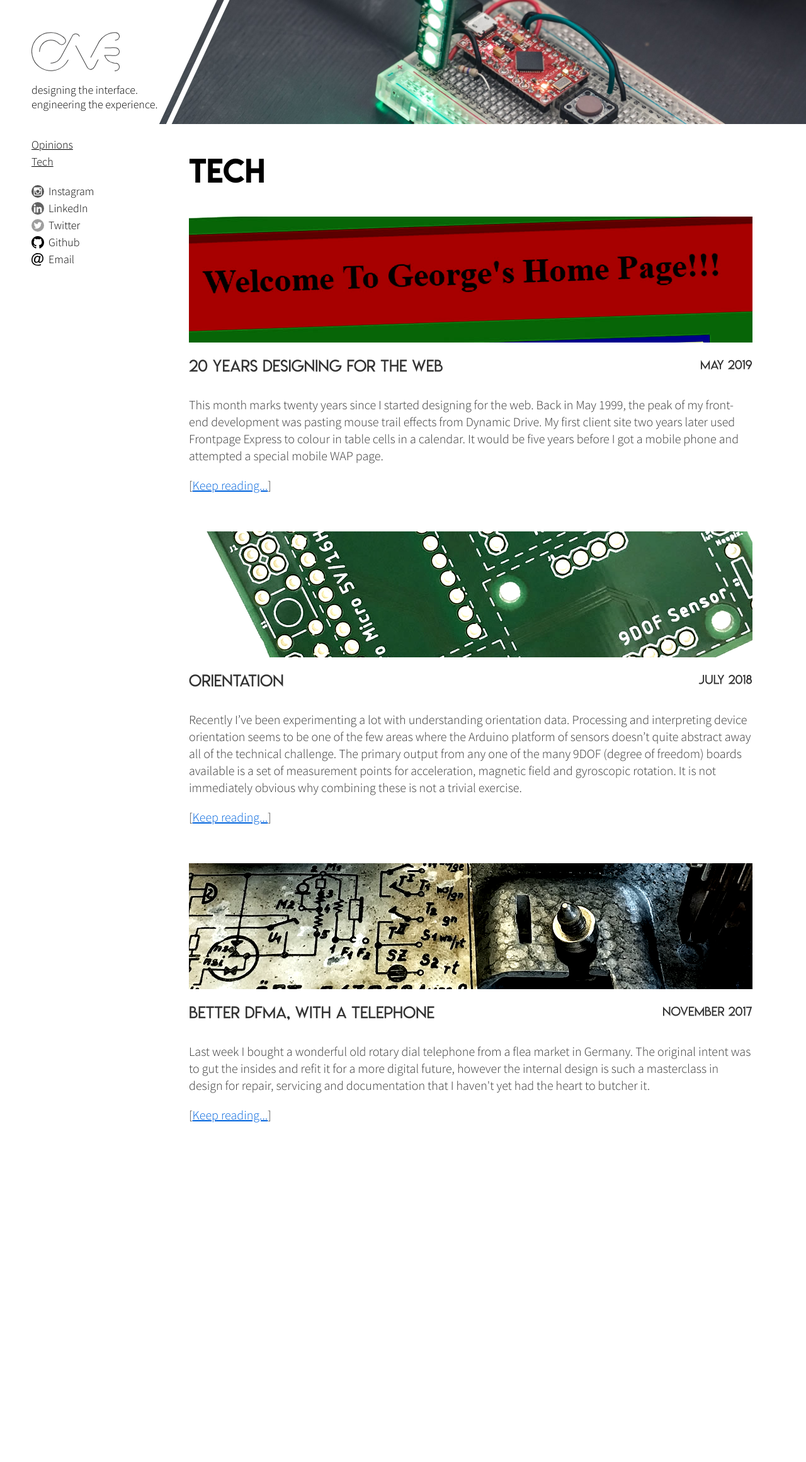
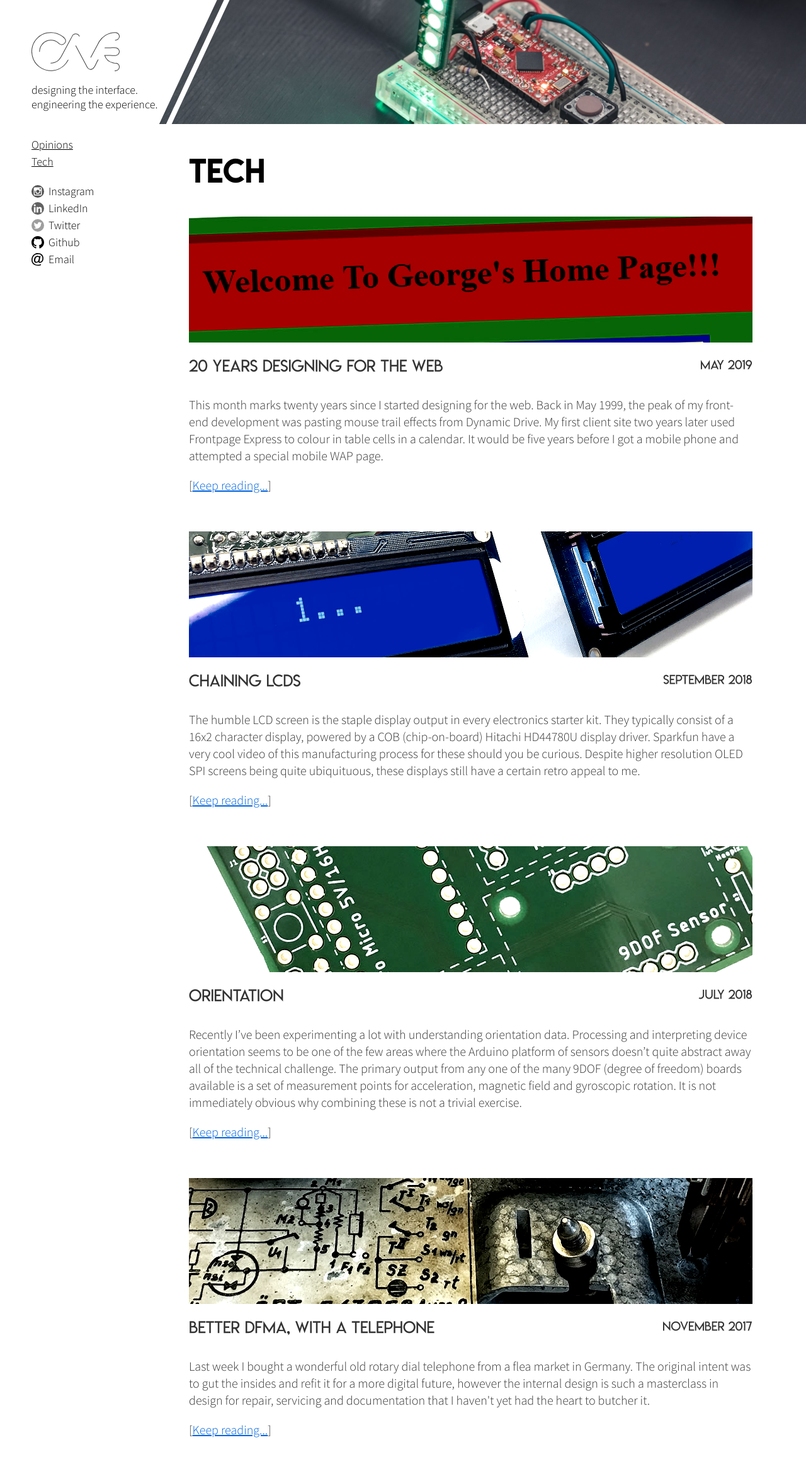
Before and after one commit to gcsalzburg/gcsalzburg.github.io, a Jekyll site: the page built from tech.md, in a window 1280 px wide. Shown: the top 2322 px of the page at 63% size. Built offline with Jekyll 4.4.1, drawn with Linux system fonts in a browser that asks for light colours; some of the changed lines change nothing that is shown.

Commit message:
Add LCD article

````diff
--- a/_drafts/2018-9-5-LCDs.md
+++ b/_posts/2018-9-5-LCDs.md
@@ -1,16 +1,19 @@
 ---
 layout: post
-title: LCDs
-strapline: Chaining displays to save IO
-tags: lcd display pcb arduino
-published: false
+folder: LCDs
+title: Chaining LCDs
+
+categories: [tech]
+tags: lcd display LiquidCrystal pcb arduino
 ---
 
-The humble LCD screen is the staple display output in every [electronics starter kit](https://banggood.com/Geekcreit-UNO-R3-Basic-Starter-Learning-Kit-No-Battery-Version-For-Arduino-p-1133595.html). They typically consist of a 16x2 character display, powered by a COB (chip-on-board) [Hitachi HD44780U display driver](https://cdn-shop.adafruit.com/datasheets/HD44780.pdf). Sparkfun have a very [cool video of this manufacturing process](https://learn.sparkfun.com/tutorials/how-chip-on-boards-are-made) for these should you be curious. Despite higher resolution [OLED SPI screens](https://www.adafruit.com/product/938) being quite ubiquituous, these displays still have a certain retro appeal to me.
+The humble LCD screen is the staple display output in every [electronics starter kit](https://banggood.com/Geekcreit-UNO-R3-Basic-Starter-Learning-Kit-No-Battery-Version-For-Arduino-p-1133595.html). They typically consist of a 16x2 character display, powered by a COB (chip-on-board) [Hitachi HD44780U display driver](https://cdn-shop.adafruit.com/datasheets/HD44780.pdf). Sparkfun have a very [cool video of this manufacturing process](https://learn.sparkfun.com/tutorials/how-chip-on-boards-are-made) for these should you be curious. Despite higher resolution [OLED SPI screens](https://www.adafruit.com/product/938) being [quite ubiquituous](https://www.banggood.com/Geekcreit-7Pin-0_96-Inch-OLED-Display-Transparent-Shell-Acrylic-Case-12864-SSD1306-SPI-IIC-Serial-LCD-Screen-Module-p-1480705.html), these displays still have a certain retro appeal to me.
+
+<!-- more -->
 
 I worked on a robotic arcade style toy recently that needed four of these screens to operate together. Since their biggest inconvenience is that each screen requires a minimum of 6 control pins, I first had to get them working in parallel to avoid running out of IO on the 32u4.
 
-![LCD chaining test](/images/posts/LCDs/backs.jpg)
+![A single LCD display wired up for testing](/images/posts/LCDs/wired-to-pc.jpg)
 
 ## Chaining LCD displays ##
 
@@ -20,7 +23,9 @@ This means additional displays can be chained together at a cost of only one (ad
 
 ![LCDs in series](/images/posts/LCDs/lcd-dual-wiring.png)
 
-Orange = enable lines, Green = data lines for LCD1, Cyan = data lines for LCD2 in parallel
+ + <mark style="background-color:#F16000">Orange</mark> = enable lines
+ + <mark style="background-color:#2ACF37">Green</mark> = data lines for LCD1
+ + <mark style="background-color:#35FFC4">Cyan</mark> = data lines for LCD2 in parallel
 
 It is also possible to use a single trimpot to set display contrast for all displays at once. However, this doesn't save any pins on the micro (which was the main objective) and I found it better to use one trimpot per display to get the best possible contrast ratio.
 
@@ -29,6 +34,7 @@ It is also possible to use a single trimpot to set display contrast for all disp
 My basic `init()` function for four displays looks like this:
 
 ```c++
+// Change these Pin numbers as required.
 #define PIN_LCD_RS    A4
 #define PIN_LCD_DB4   A3
 #define PIN_LCD_DB5   A2
@@ -53,7 +59,7 @@ void init_lcds(){
 }
 ```
 
-Since I found myself writing data to many displays at once, it became convenient to store an array of the LCDs. I also use a `struct` to record the last string written to a display. This helps avoid any flicker caused by continually clearing and writing to the displays in a `loop()`.
+Since I found myself writing data to many displays at once, it became convenient to store an array of the LCDs. I use a `struct` to record the last string written to a display. This helps avoid any flicker caused by continually clearing and writing to the displays in a `loop()`.
 
 ```c++
 struct LCD_t{
@@ -72,10 +78,10 @@ LCD_t lcds[] = {
 The basic function to write a line to the display is shown here. These displays look much better if the text is centered, so this function takes a boolean argument to determine whether to pad the start of the string with spaces.
 
 ```c++
-void lcd_write_line(uint8_t index, uint8_t line, String str, bool is_centre){
+void lcd_write_line(uint8_t index, uint8_t line, String str, bool is_centered){
 
   uint8_t col = 0;
-  if((str.length() < 16)&&(is_centre > 0)){
+  if((str.length() < 16)&&(is_centered > 0)){
     col = (16-str.length())/2;
   }
 
@@ -99,17 +105,17 @@ void lcd_set_text(String str, uint8_t index){
 
 }
 
-void lcd_set_text(String str, uint8_t index, bool is_centre){
+void lcd_set_text(String str, uint8_t index, bool is_centered){
  if(lcds[index].curr_text.compareTo(str) != 0){ // Evaluates to 0 if strings are equal
 
     lcds[index].lcd->clear();
 
     uint16_t brk_index = str.indexOf(L_BREAK);
     if(brk_index > 0){
-      lcd_write_line(index,0,str.substring(0,brk_index),is_centre);
-      lcd_write_line(index,1,str.substring(brk_index+1),is_centre);
+      lcd_write_line(index,0,str.substring(0,brk_index),is_centered);
+      lcd_write_line(index,1,str.substring(brk_index+1),is_centered);
     }else{
-      lcd_write_line(index,0,str.substring(0,brk_index),is_centre);
+      lcd_write_line(index,0,str.substring(0,brk_index),is_centered);
     }
     lcds[index].curr_text = str;
   }
@@ -127,18 +133,19 @@ void lcd_set_all_text(String text0, String text1, String text2, String text3){
 }
 ```
 
+It's also possible to implement custom characters inside the displays. There's a great website from Mark Owen with a [custom LCD character builder](https://www.quinapalus.com/hd44780udg.html).
+
 ## Better wiring ##
 
 The wiring for multiple LCDs is straightforward but messy, so after testing them out with some stripboard I put together a tiny helper PCB to wrap the trimpot and connections into one. There's a single EN line socket, plus pairs of sockets for PWR/GND and the 5 DATA lines.
 
-![Before and after](/images/posts/LCDs/before-after.jpg)
+![Before and after](/images/posts/LCDs/before-after-comparison.jpg)
+
+The board is very simple, just a few rows of sockets and one component:
 
 ![Schematic](/images/posts/LCDs/schematic.png)
-![PCB](/images/posts/LCDs/pcb.png)
 ![Render](/images/posts/LCDs/render.png)
 
+Here they are all wired together:
+
 ![LCD chaining test](/images/posts/LCDs/chained.jpg)
-
-## Custom characters ##
-
-[Great website for creating custom LCD characters](https://www.quinapalus.com/hd44780udg.html)
````
Also changed, not shown: images/_drafts/LCDs/chained.jpg (deleted), images/_drafts/LCDs/header.jpg (deleted), images/posts/LCDs/backs.jpg (renamed from images/_drafts/LCDs/backs.jpg), images/posts/LCDs/before-after-comparison.jpg (added), images/posts/LCDs/before-after.jpg (renamed from images/_drafts/LCDs/before-after.jpg), images/posts/LCDs/chained.jpg (added), images/posts/LCDs/header.jpg (added), images/posts/LCDs/lcd-dual-wiring.png (renamed from images/_drafts/LCDs/lcd-dual-wiring.png), images/posts/LCDs/pcb.png (renamed from images/_drafts/LCDs/pcb.png), images/posts/LCDs/render.png (renamed from images/_drafts/LCDs/render.png), images/posts/LCDs/schematic.png (renamed from images/_drafts/LCDs/schematic.png), images/posts/LCDs/wired-to-pc.jpg (added).
